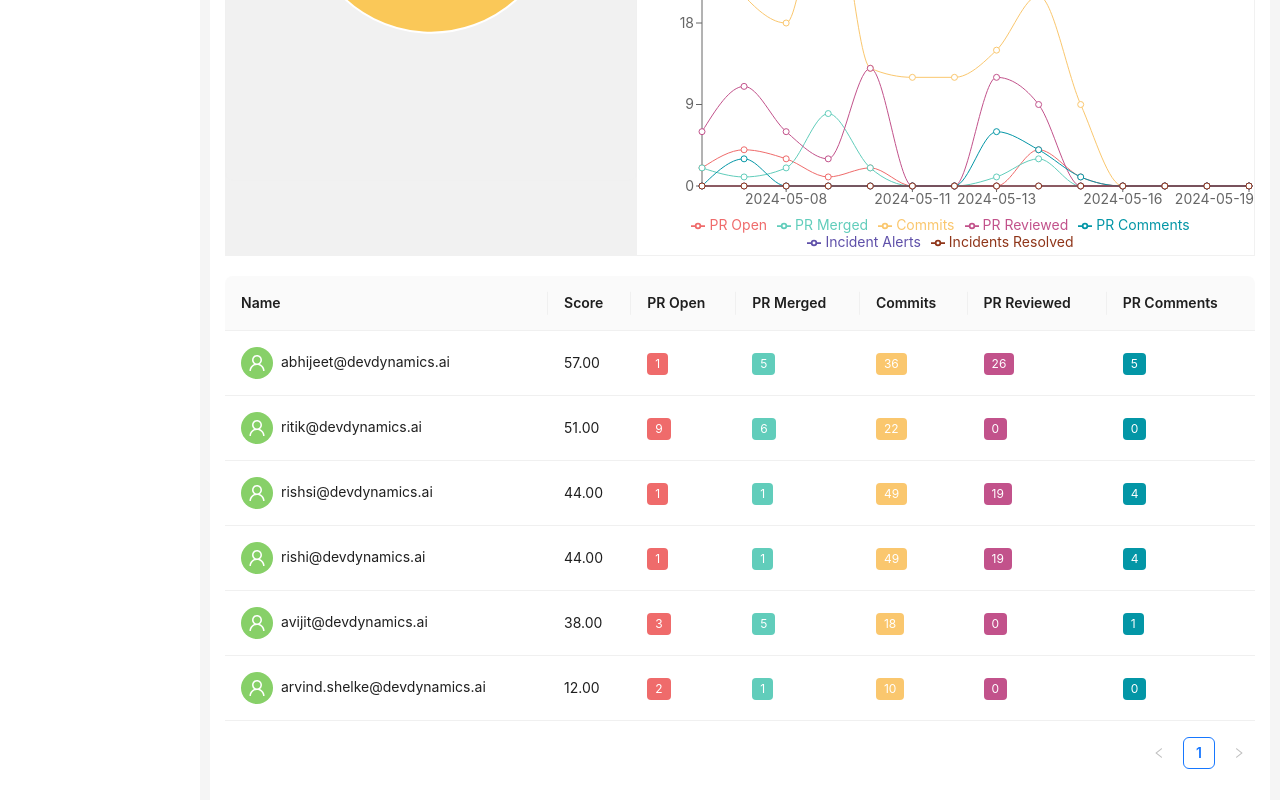
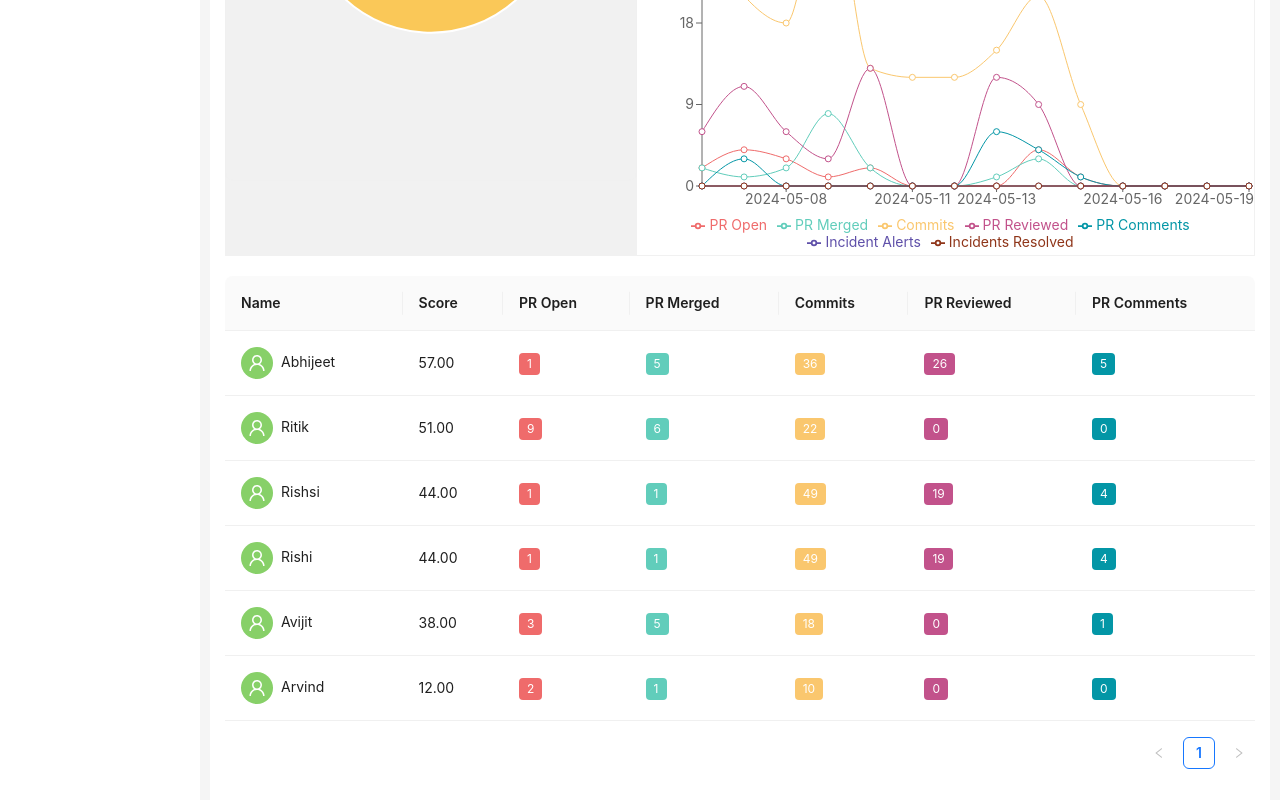
Before and after one commit to RichieRich2020/DevDynamics_Assignment, a React (Create React App) app: page / in a window 1280 px wide. Shown: the part 838-1638 px from the top of the page. Built offline with nearby package versions, Linux system fonts and the light colour scheme.

Commit message:
name correction implemented

```diff
--- a/src/Components/DeveloperTable.tsx
+++ b/src/Components/DeveloperTable.tsx
@@ -5,6 +5,7 @@ import { UserOutlined } from "@ant-design/icons"
 import { useActivityMeta } from "../Context/ActivityMetaContext"
 
 import SimulateData from "../Types/SimulateDataType"
+import { getFormattedDeveloperName } from "../utils/getFormattedDeveloperNames"
 
 interface DeveloperTableProps {
   data: SimulateData[]
@@ -87,7 +88,7 @@ const DeveloperTable: React.FC<DeveloperTableProps> = ({ data }) => {
     avatar: (
       <Avatar style={{ backgroundColor: "#87d068" }} icon={<UserOutlined />} />
     ),
-    name: developer.name,
+    name: getFormattedDeveloperName(developer.name),
     score: Math.floor(developer.score / 100),
     PR_Open: parseInt(
       developer.totalActivity.find((item) => item.name === "PR Open")?.value ||
```
